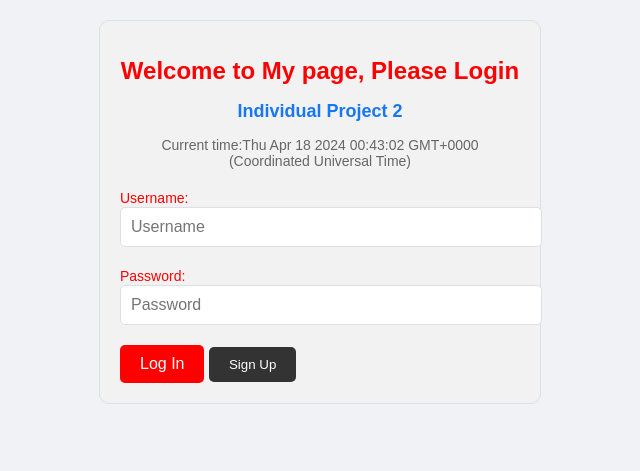
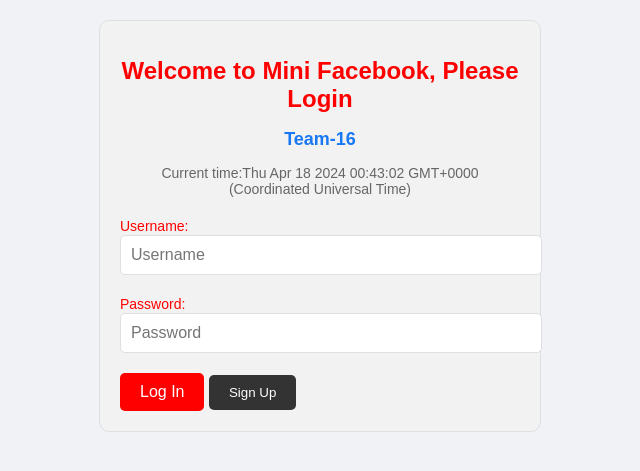
Before and after one commit to waph-team16/waph-teamproject, a PHP site: page /sprint-1/form2.php in a window 1280 px wide. Shown: the top 471 px of the page, without its empty margins (320-960 px from the left). Run offline with PHP 8.4, Linux system fonts and the light colour scheme.

Commit message:
Update form2.php

```diff
--- a/sprint-1/form2.php
+++ b/sprint-1/form2.php
@@ -2,7 +2,7 @@
 <html lang="en">
 <head>
   <meta charset="utf-8">
-  <title>WAPH-Login page</title>
+  <title>WAPHFinalProject-Login page</title>
   <script type="text/javascript">
       function displayTime() {
         document.getElementById('digit-clock').innerHTML = "Current time:" + new Date();
@@ -55,8 +55,8 @@
 <body>
   <div class="container">
     <div class="header">
-      <h1>Welcome to My page, Please Login</h1>
-      <h2>Individual Project 2</h2>
+      <h1>Welcome to Mini Facebook, Please Login</h1>
+      <h2>Team-16</h2>
       <div id="digit-clock"></div>
     </div>
     <form action="index.php" method="POST" class="form login">
```
